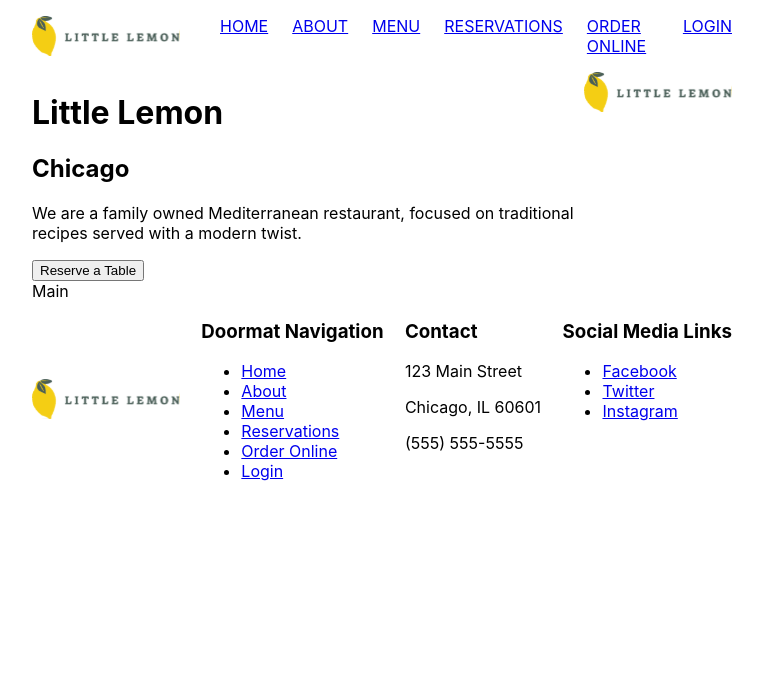
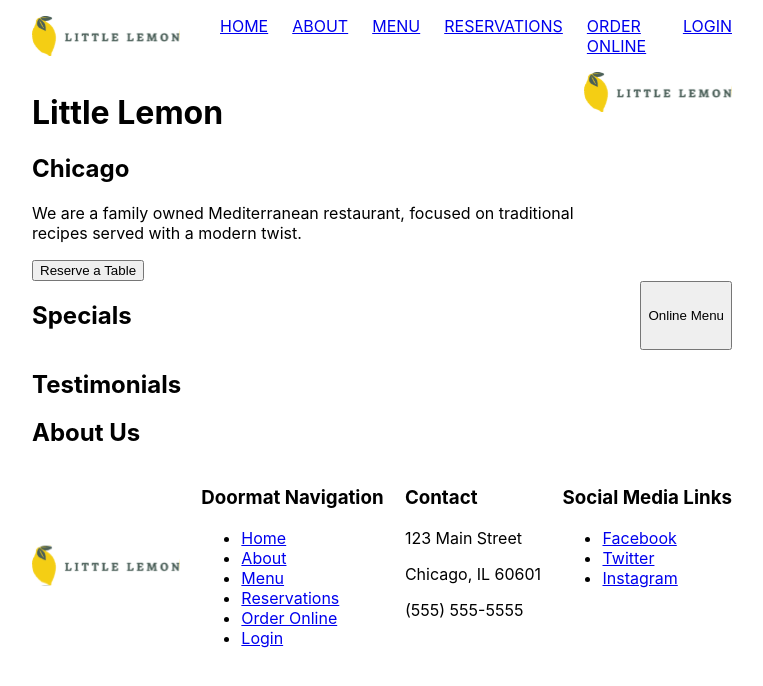
Before and after one commit to mertefeisawesome/meta-frontend-capstone, a React (Create React App) app: page / in a window 1280 px wide. Shown: the top 686 px of the page, without its empty margins (258-1021 px from the left). Built offline with nearby package versions, Linux system fonts and the light colour scheme.

Commit message:
main section

```diff
--- a/src/components/Main.js
+++ b/src/components/Main.js
@@ -1,7 +1,27 @@
 import React from "react";
 
 const Main = () => {
-  return <div>Main</div>;
+  return (
+    <>
+      <div className="specials">
+        <div className="specials-header">
+          <h2>Specials</h2>
+          <button>Online Menu</button>
+        </div>
+        <div className="specials-cards">
+          <div className="card">
+
+          </div>
+        </div>
+      </div>
+      <div className="testimonials">
+        <h2>Testimonials</h2>
+      </div>
+      <div className="about">
+        <h2>About Us</h2>
+      </div>
+    </>
+  );
 };
 
 export default Main;
```
